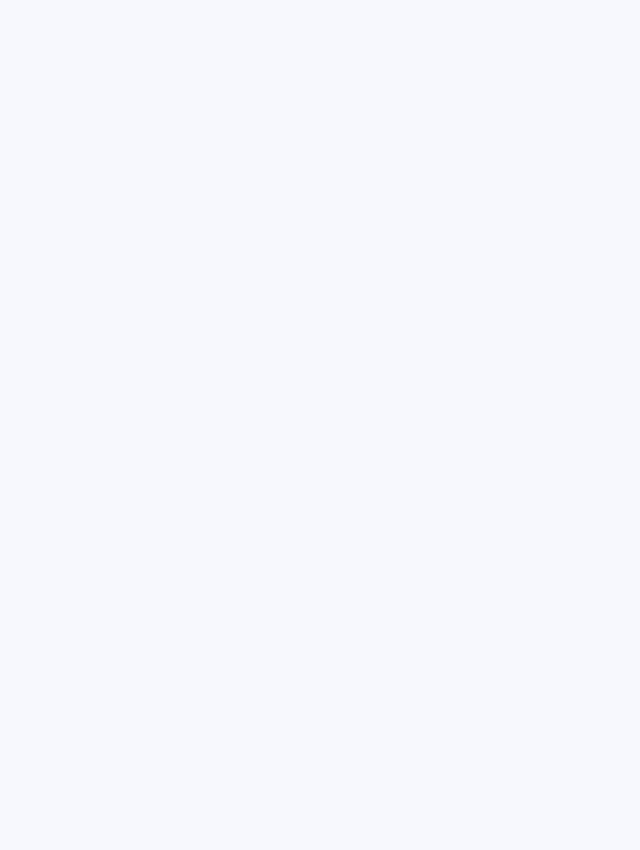
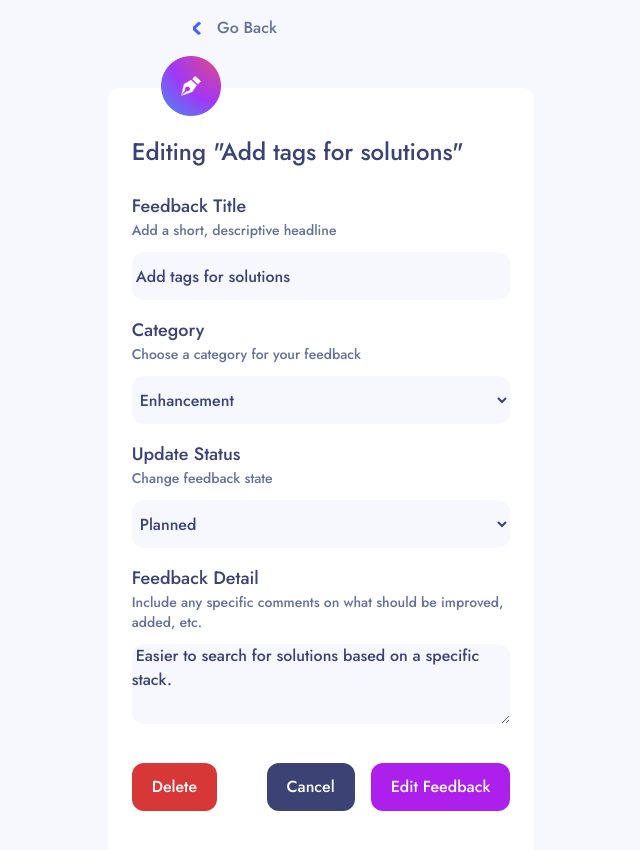
Before and after one commit to cMuhammadali/product-feedback-app, a React (Create React App) app: page /edit-feedback/1 in a window 1280 px wide. Before the commit this address had no page. Shown: the top 850 px of the page, without its empty margins (319-959 px from the left). Before the commit the page ends 800 px from the top, so only its background shows below. Built offline with nearby package versions, Linux system fonts and the light colour scheme; data requests are answered from the project's data file.

Commit message:
edit feedback

```diff
--- a/db.json
+++ b/db.json
@@ -81,10 +81,15 @@
       "comments": []
     },
     {
-      "title": "Test 1",
-      "type": "Enhancement",
-      "description": "Test uchun bu",
-      "id": 7
+      "id": 7,
+      "commentsCount": 0,
+      "likes": 0,
+      "status": "planned",
+      "isLiked": false,
+      "comments": [],
+      "title": "TEST 1",
+      "type": "Bug",
+      "description": "BUG BU"
     }
   ],
   "cats": [
--- a/src/App.tsx
+++ b/src/App.tsx
@@ -1,5 +1,11 @@
-import { Main, AddFeedback, Home, OneFeedback } from "./shared/ui/index";
 import { Route, Routes } from "react-router-dom";
+import {
+  Main,
+  AddFeedback,
+  Home,
+  OneFeedback,
+  EditFeedback,
+} from "./shared/ui/index";
 import "./App.css";
 
 function App() {
@@ -9,6 +15,7 @@ function App() {
         <Route index element={<Home />} />
         <Route path="/add-feedback" element={<AddFeedback />} />
         <Route path="/one-feedback/:id" element={<OneFeedback />} />
+        <Route path="/edit-feedback/:id" element={<EditFeedback />} />
       </Route>
     </Routes>
   );
--- a/src/shared/schema/Schema.ts
+++ b/src/shared/schema/Schema.ts
@@ -1,9 +1,17 @@
 import { z } from "zod";
 
 export const addProductSchema = z.object({
-    title: z.string().min(4, "Title must be at least 4 characters!"),
-    type: z.string().min(2, "Category must be at least 4 characters!"),
-    description: z.string().min(4, "Detail must be at least 4 characters!"),
-  });
+  title: z.string().min(4, "Title must be at least 4 characters!"),
+  type: z.string().min(2, "Category must be at least 4 characters!"),
+  description: z.string().min(4, "Description must be at least 4 characters!"),
+});
 
-export type addProdutForm = z.infer<typeof addProductSchema>
+export const editFeedbackSchema = z.object({
+  title: z.string().min(4, "Title must be at least 4 characters!"),
+  type: z.string().min(2, "Category must be at least 4 characters!"),
+  description: z.string().min(4, "Description must be at least 4 characters!"),
+  status: z.string().min(4, "Status must be at least 4 characters!"),
+});
+
+export type addProdutForm = z.infer<typeof addProductSchema>;
+export type editFeedbackForm = z.infer<typeof editFeedbackSchema>;
--- a/src/shared/ui/addFeedback/AddFeedback.tsx
+++ b/src/shared/ui/addFeedback/AddFeedback.tsx
@@ -26,8 +26,18 @@ export const AddFeedback: React.FC = () => {
   });
 
   const onSubmit = async (data: addProdutForm) => {
+    const defaultFeedbackData: IPost = {
+      id: 0,
+      commentsCount: 0,
+      likes: 0,
+      status: "planned",
+      isLiked: false,
+      comments: [],
+      ...data,
+    };
+
     await new Promise((resolve) => setTimeout(resolve, 1000));
-    createPost(data as IPost);
+    createPost(defaultFeedbackData as IPost);
     reset();
     navigate(-1);
   };
--- /dev/null
+++ b/src/shared/ui/editFeedback/EditFeedback.css
@@ -0,0 +1,3 @@
+.bg-delete {
+  background: #d73737;
+}
--- /dev/null
+++ b/src/shared/ui/editFeedback/EditFeedback.tsx
@@ -0,0 +1,183 @@
+import { editFeedbackForm, editFeedbackSchema } from "../../schema/Schema";
+import { useNavigate, useParams } from "react-router-dom";
+import { PostService } from "../../services/PostService";
+import { zodResolver } from "@hookform/resolvers/zod";
+import CircleAdd from "../../images/CircleAdd.png";
+import { Button, Form, Label } from "../index";
+import EditPen from "../../images/editPen.png";
+import GoBack from "../../images/GoBack.png";
+import { useForm } from "react-hook-form";
+import "./EditFeedback.css";
+import React from "react";
+
+export const EditFeedback: React.FC = () => {
+  const { id } = useParams();
+  const navigate = useNavigate();
+  const [editFeedbackPost, {}] = PostService.useEditFeedbackPostMutation();
+  const {
+    data: feedback,
+    error,
+    isLoading,
+  } = PostService.useOneFeedbackQuery(Number(id));
+  const {
+    register,
+    handleSubmit,
+    formState: { errors, isSubmitting },
+    reset,
+  } = useForm<editFeedbackForm>({
+    defaultValues: {},
+    resolver: zodResolver(editFeedbackSchema),
+  });
+
+  const onSubmit = async (formData: editFeedbackForm) => {
+    console.log("formData", formData);
+
+    try {
+      const mappedData = {
+        id: feedback?.id || 0,
+        commentsCount: feedback?.commentsCount || 0,
+        likes: feedback?.likes || 0,
+        isLiked: feedback?.isLiked || false,
+        comments: feedback?.comments || [],
+        ...formData,
+      };
+
+      await new Promise((resolve) => setTimeout(resolve, 1000));
+      await editFeedbackPost({
+        id: id,
+        feedback: mappedData,
+      });
+
+      navigate(`/one-feedback/${id}`);
+    } catch (error) {
+      console.error("Error editing feedback:", error);
+    }
+  };
+
+  if (isLoading)
+    return (
+      <h1 className="text-xl mt-8 list-title-text text-center">Loading...</h1>
+    );
+
+  console.log("feedback", feedback);
+
+  return (
+    <div className="items-center h-screen mt-4">
+      <div className="flex justify-left items-center mx-96">
+        <span
+          className="cursor-pointer flex justify-between items-center"
+          onClick={() => navigate(-1)}
+        >
+          <img src={GoBack} alt="Go Back" className="go-back-icon mr-2 ml-32" />{" "}
+          <h3 className="go-back-text ml-2">Go Back</h3>
+        </span>
+      </div>
+      <div className="flex justify-center mt-12">
+        <div className="absolute top-14 rounded-full pb-4 px-6 pt-3"></div>
+        <div className="absolute top-14 rounded-full w-1/4">
+          <img
+            src={CircleAdd}
+            alt="Circle"
+            className="circle-add-feedback absolute"
+          />
+          <img
+            src={EditPen}
+            alt="Edit Pen"
+            className="add-plus-add-feedback absolute top-5 left-5"
+          />
+        </div>
+        <div className="w-4/12 bg-white add-feedback-card rounded-xl px-6 py-4 h-screen">
+          <h1 className="text-titleColor text-2xl mt-8">
+            Editing "{feedback?.title}"
+          </h1>
+          <form className="mt-6" onSubmit={handleSubmit(onSubmit)}>
+            <Form>
+              <Label
+                labelTitle="Feedback Title"
+                labelP="Add a short, descriptive headline"
+                labelClassName="text-titleColor text-lg"
+                labelClassNameP="text-p-color-add text-sm"
+              />
+              <input
+                className="input-add mt-3 w-full h-12 rounded-xl text-titleColor indent-1 mb-4"
+                {...register("title")}
+                defaultValue={feedback?.title}
+              />
+            </Form>
+            <Form>
+              <Label
+                labelTitle="Category"
+                labelP="Choose a category for your feedback"
+                labelClassName="text-titleColor text-lg"
+                labelClassNameP="text-p-color-add text-sm"
+              />
+              <select
+                className="input-add mt-3 w-full h-12 rounded-xl text-titleColor indent-1 mb-4"
+                {...register("type")}
+                defaultValue={feedback?.type}
+              >
+                <option value="Feature">Feature</option>
+                <option value="Bug">Bug</option>
+                <option value="Enhancement">Enhancement</option>
+                <option value="UI">UI</option>
+                <option value="UX">UX</option>
+              </select>
+            </Form>
+            <Form>
+              <Label
+                labelTitle="Update Status"
+                labelP="Change feedback state"
+                labelClassName="text-titleColor text-lg"
+                labelClassNameP="text-p-color-add text-sm"
+              />
+              <select
+                className="input-add mt-3 w-full h-12 rounded-xl text-titleColor indent-1 mb-4"
+                {...register("status")}
+                defaultValue={feedback?.status}
+              >
+                <option value="planned">Planned</option>
+                <option value="In-Progress">In-Progress</option>
+                <option value="Live">Live</option>
+              </select>
+            </Form>
+            <Form>
+              <Label
+                labelTitle="Feedback Detail"
+                labelP="Include any specific comments on what should be improved, added, etc."
+                labelClassName="text-titleColor text-lg"
+                labelClassNameP="text-p-color-add text-sm"
+              />
+              <textarea
+                className="input-add mt-3 w-full rounded-xl text-titleColor indent-1 mb-4 max-h-20 min-h-20"
+                {...register("description")}
+                defaultValue={feedback?.description}
+              />
+            </Form>
+            <div className="flex justify-between mt-4 pb-6">
+              <div>
+                <Button className="py-3 px-5 mr-2 bg-delete text-white rounded-xl">
+                  Delete
+                </Button>
+              </div>
+              <div>
+                <Button
+                  className="py-3 px-5 mr-2 bg-cancel text-white rounded-xl"
+                  onClick={() => navigate(-1)}
+                >
+                  Cancel
+                </Button>
+                <Button
+                  className="py-3 px-5 ml-2 bg-add text-white rounded-xl"
+                  disabled={isSubmitting}
+                  onClick={handleSubmit(onSubmit)}
+                >
+                  {isSubmitting ? "Loading..." : "Edit Feedback"}
+                </Button>
+              </div>
+            </div>
+          </form>
+        </div>
+      </div>
+    </div>
+  );
+};
--- a/src/shared/ui/index.ts
+++ b/src/shared/ui/index.ts
@@ -1,4 +1,5 @@
 export { NavbarFilter } from './navbarFilter/NavbarFilter';
+export { EditFeedback } from './editFeedback/EditFeedback';
 export { OneFeedback } from './oneFeedback/OneFeedback';
 export { AddFeedback } from './addFeedback/AddFeedback';
 export { Leftbar } from './leftbar/LeftBar';
--- a/src/shared/ui/oneFeedback/OneFeedback.tsx
+++ b/src/shared/ui/oneFeedback/OneFeedback.tsx
@@ -1,5 +1,5 @@
-import { Link, useNavigate, useParams } from "react-router-dom";
 import ListUpIconWhite from "../../images/ListUpIconWhite.png";
+import { useNavigate, useParams } from "react-router-dom";
 import { PostService } from "../../services/PostService";
 import ListUpIon from "../../images/ListUpIcon.png";
 import CommentIcon from "../../images/Comment.png";
@@ -40,11 +40,12 @@ export const OneFeedback: React.FC = () => {
             <p className="go-back-text ml-2">Go Back</p>
           </div>
 
-          <Link to={`/edit-feedback/${id}`}>
-            <Button className="px-5 py-3 one-feedback-edit-button text-white rounded-xl">
-              Edit Feedback
-            </Button>
-          </Link>
+          <Button
+            className="px-5 py-3 one-feedback-edit-button text-white rounded-xl"
+            onClick={() => navigate(`/edit-feedback/${id}`)}
+          >
+            Edit Feedback
+          </Button>
         </div>
 
         <div className="mt-4" key={feedback?.id}>
@@ -99,13 +100,12 @@ export const OneFeedback: React.FC = () => {
         <div className="mt-4 bg-white p-6 rounded-xl">
           <div>
             <h1 className="text-xl list-title-text font-bold mb-4">
-              {feedback?.comments.length} Comments
+              {feedback?.comments?.length ? feedback?.comments.length : 0} Comments
             </h1>
           </div>
 
           <div className="mt-4">
-            {feedback?.comments.map((item: Comment) => {
-              console.log("item", item);
+            {feedback?.comments?.map((item: Comment) => {
               return (
                 <div key={item.id}>
                   <h1>{item.title}</h1>
```
Also changed, not shown: src/shared/services/PostService.ts (+14 -3 lines), src/shared/images/editPen.png (added).
